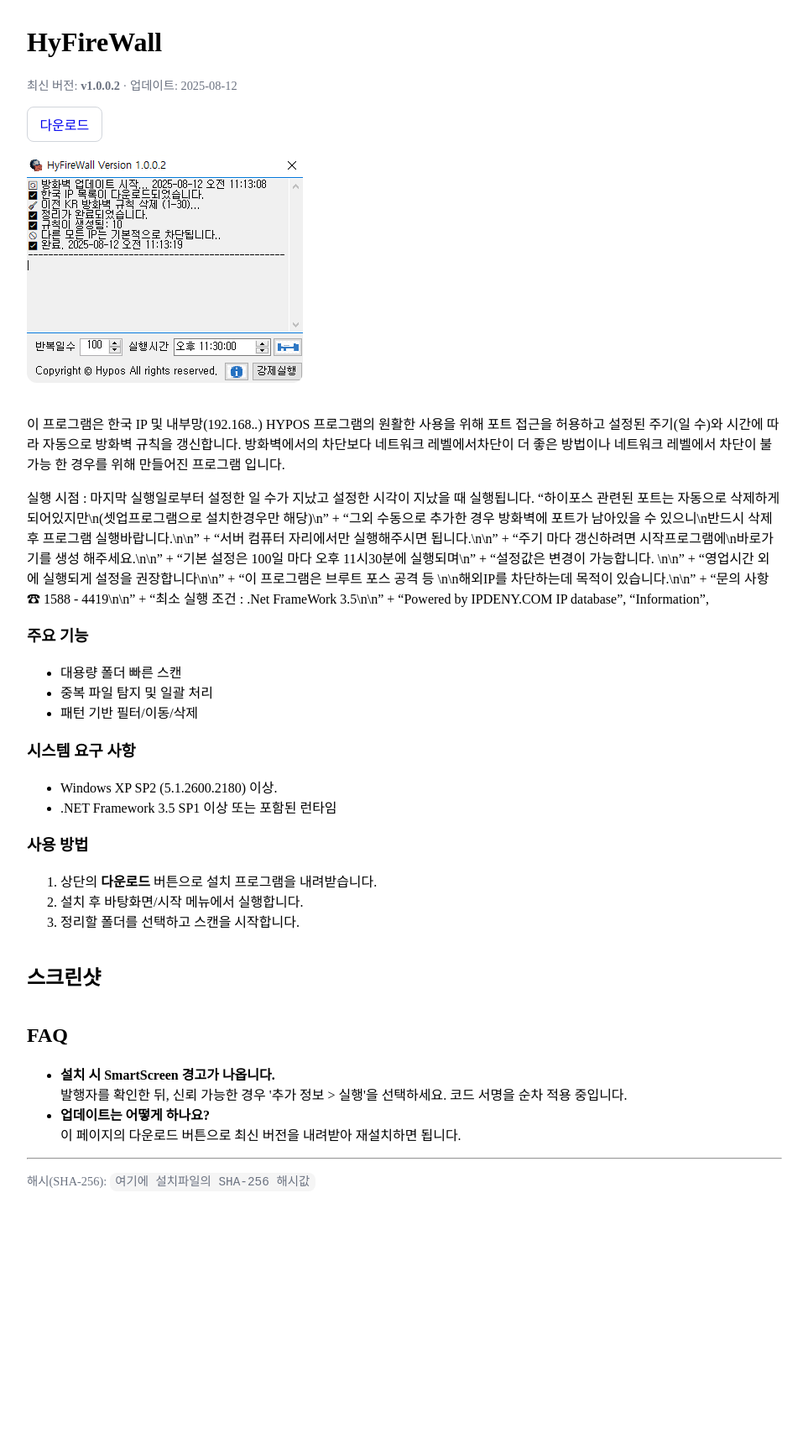
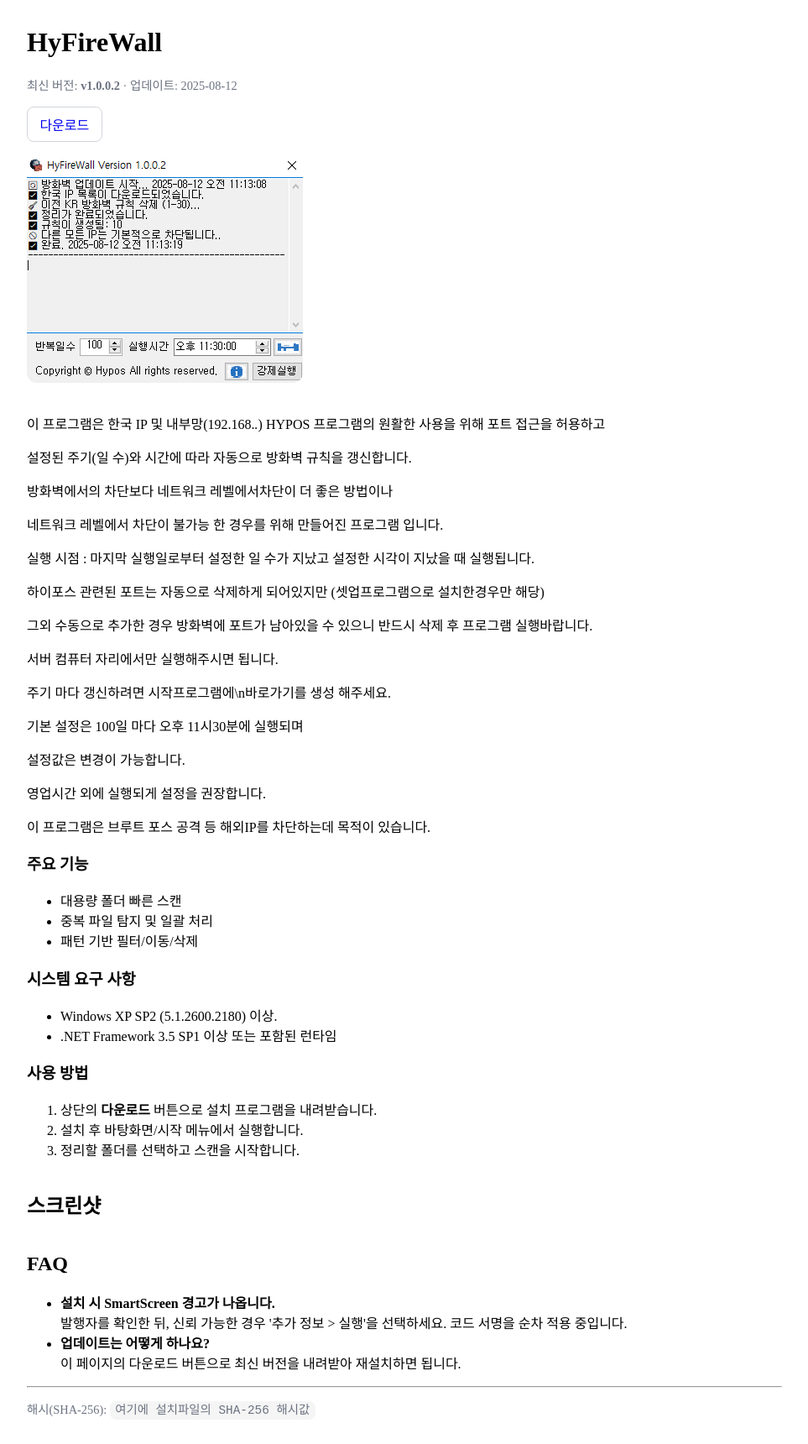
Before and after one commit to LeeTaeJong/LeeTaeJong.github.io, a Jekyll site: the page built from projects/HyFireWall.md, in a window 1280 px wide. Shown: the whole page at 84% size, without its empty margins (158-1121 px from the left). Built offline with Jekyll 4.4.1, drawn with Linux system fonts in a browser that asks for light colours; before the commit the page ends 1448 px from its top, so only the background shows below that.

Commit message:
Update HyFireWall.md

```diff
--- a/projects/HyFireWall.md
+++ b/projects/HyFireWall.md
@@ -18,23 +18,30 @@ sha256: "여기에 설치파일의 SHA-256 해시값"
 ---
 
  이 프로그램은 한국 IP 및 내부망(192.168.*.*) HYPOS 프로그램의 원활한 사용을 위해 포트 접근을 허용하고
+
  설정된 주기(일 수)와 시간에 따라 자동으로 방화벽 규칙을 갱신합니다.
+
  방화벽에서의 차단보다 네트워크 레벨에서차단이 더 좋은 방법이나
+
  네트워크 레벨에서 차단이 불가능 한 경우를 위해 만들어진 프로그램 입니다.
 
  실행 시점 : 마지막 실행일로부터 설정한 일 수가 지났고 설정한 시각이 지났을 때 실행됩니다.
- "하이포스 관련된 포트는 자동으로 삭제하게 되어있지만\n(셋업프로그램으로 설치한경우만 해당)\n" +
- "그외 수동으로 추가한 경우 방화벽에 포트가 남아있을 수 있으니\n반드시 삭제 후 프로그램 실행바랍니다.\n\n" +
- "서버 컴퓨터 자리에서만 실행해주시면 됩니다.\n\n" +
- "주기 마다 갱신하려면 시작프로그램에\n바로가기를 생성 해주세요.\n\n" +
- "기본 설정은 100일 마다 오후 11시30분에 실행되며\n" +
- "설정값은 변경이 가능합니다. \n\n" +
- "영업시간 외에 실행되게 설정을 권장합니다\n\n" +
- "이 프로그램은 브루트 포스 공격 등 \n\n해외IP를 차단하는데 목적이 있습니다.\n\n" +
- "문의 사항 ☎ 1588 - 4419\n\n" +
- "최소 실행 조건 : .Net FrameWork 3.5\n\n" +
- "Powered by IPDENY.COM IP database",
- "Information",
+
+ 하이포스 관련된 포트는 자동으로 삭제하게 되어있지만 (셋업프로그램으로 설치한경우만 해당)
+
+ 그외 수동으로 추가한 경우 방화벽에 포트가 남아있을 수 있으니 반드시 삭제 후 프로그램 실행바랍니다.
+
+ 서버 컴퓨터 자리에서만 실행해주시면 됩니다.
+
+ 주기 마다 갱신하려면 시작프로그램에\n바로가기를 생성 해주세요.
+
+ 기본 설정은 100일 마다 오후 11시30분에 실행되며
+
+ 설정값은 변경이 가능합니다.
+
+ 영업시간 외에 실행되게 설정을 권장합니다.
+
+ 이 프로그램은 브루트 포스 공격 등 해외IP를 차단하는데 목적이 있습니다.
 
 ### 주요 기능
 - 대용량 폴더 빠른 스캔
```
